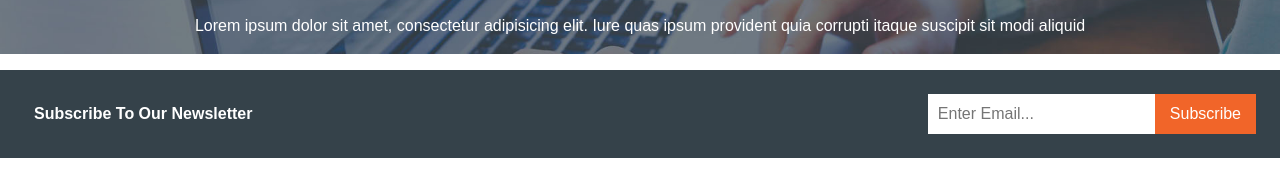
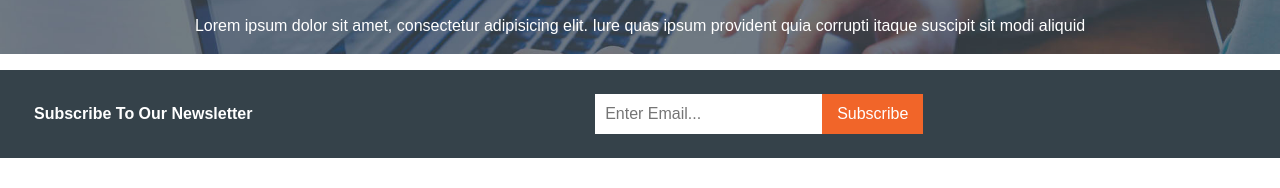
Before and after one commit to Sinanaltundag/web-template-router, a React (Create React App) app: page / in a window 1280 px wide. Shown: the part 228-416 px from the top of the page. Built offline with nearby package versions, Linux system fonts and the light colour scheme; the HTML template or start-up script is replaced by a standard one.

Commit message:
subscribed with toastify added

```diff
--- a/package.json
+++ b/package.json
@@ -11,6 +11,7 @@
     "react-dom": "^18.0.0",
     "react-router-dom": "^6.3.0",
     "react-scripts": "5.0.1",
+    "react-toastify": "^8.2.0",
     "web-vitals": "^2.1.0"
   },
   "scripts": {
--- /dev/null
+++ b/src/components/Subscribe.jsx
@@ -0,0 +1,39 @@
+import React, { useState } from 'react'
+import { ToastContainer, toast } from 'react-toastify';
+  import 'react-toastify/dist/ReactToastify.css';
+
+const Subscribe = () => {
+const [subscribed, setSubscribed] = useState([])
+    const handleSubmit = (e)=> {
+        e.preventDefault();
+        const {  email} = e.target.elements;
+
+        console.log(subscribed)
+        //! ternary but hard to read with setSubscribed func
+      /*   email.value?!subscribed.includes(email.value)? (toast(` Your email ${  email.value  } has been subscribed.`)):toast(` Your email ${  email.value  } is registered before.`):toast(` Please enter your email`); */
+
+        if (email.value) {
+            if (subscribed.includes(email.value)) {
+                toast(` Your email ${  email.value  } is registered before.`)
+            } else {
+                toast(` Your email ${  email.value  } has been subscribed.`)
+                setSubscribed(subscribed.concat(email.value))
+            }
+        } else {
+            toast(` Please enter your email`)
+        }
+}
+
+  return (
+    <section className="section-subscribe dark"  >
+    <span>Subscribe To Our Newsletter</span>
+    <form onSubmit={handleSubmit} >
+      <input type="email" name="email" id="" placeholder="Enter Email..." />
+      <button type="submit" >Subscribe</button>
+    </form>
+    <ToastContainer />
+  </section>
+  )
+}
+
+export default Subscribe
--- a/src/pages/About.jsx
+++ b/src/pages/About.jsx
@@ -1,15 +1,10 @@
 import React from 'react'
+import Subscribe from '../components/Subscribe'
 
 const About = () => {
   return (
     <main>
-      <section className="section-subscribe dark">
-        <span>Subscribe To Our Newsletter</span>
-        <form action="">
-          <input type="email" name="" id="" placeholder="Enter Email..." />
-          <button type="submit">Subscribe</button>
-        </form>
-      </section>
+     <Subscribe/>
       <section className="section-middle light">
         <div className="left">
           <h3>About Us</h3>
--- a/src/pages/Home.jsx
+++ b/src/pages/Home.jsx
@@ -3,6 +3,7 @@ import htmlIcon from "../img/logo_html.png";
 import cssIcon from "../img/logo_css.png";
 import logoIcon from "../img/logo_brush.png";
 import Card from "../components/Card";
+import Subscribe from "../components/Subscribe";
 
 const cardData = [
     { id: "1", title: "HTML5 Markup", imgSrc: htmlIcon, sum: "Lorem, ipsum dolor sit amet consectetur adipisicing elit. Praesentium maxime eveniet, quaerat quisquam laboriosam neque blanditiis? Provident, ullam?", detail: "Lorem ipsum dolor sit, amet consectetur adipisicing elit. Facilis rem ipsam recusandae. Delectus, quibusdam sint laborum animi eaque maxime deserunt tempore consequuntur id sit possimus quas totam pariatur! Placeat praesentium culpa excepturi voluptas, consequatur quibusdam adipisci aperiam magni aut exercitationem ad vel pariatur doloribus, voluptatibus temporibus quis ea debitis repellendus!"},
@@ -20,13 +21,7 @@ const Home = () => {
           ipsum provident quia corrupti itaque suscipit sit modi aliquid
         </p>
       </section>
-      <section className="section-subscribe dark">
-        <span>Subscribe To Our Newsletter</span>
-        <form action="">
-          <input type="email" name="" id="" placeholder="Enter Email..." />
-          <button type="submit">Subscribe</button>
-        </form>
-      </section>
+      <Subscribe/>
       <section className="section-bottom">
         {cardData.map(card=> <Card key={card.id} card={card}/>)}
 
```
Also changed, not shown: 1 other file (tests, documents, lock files or other folders).
